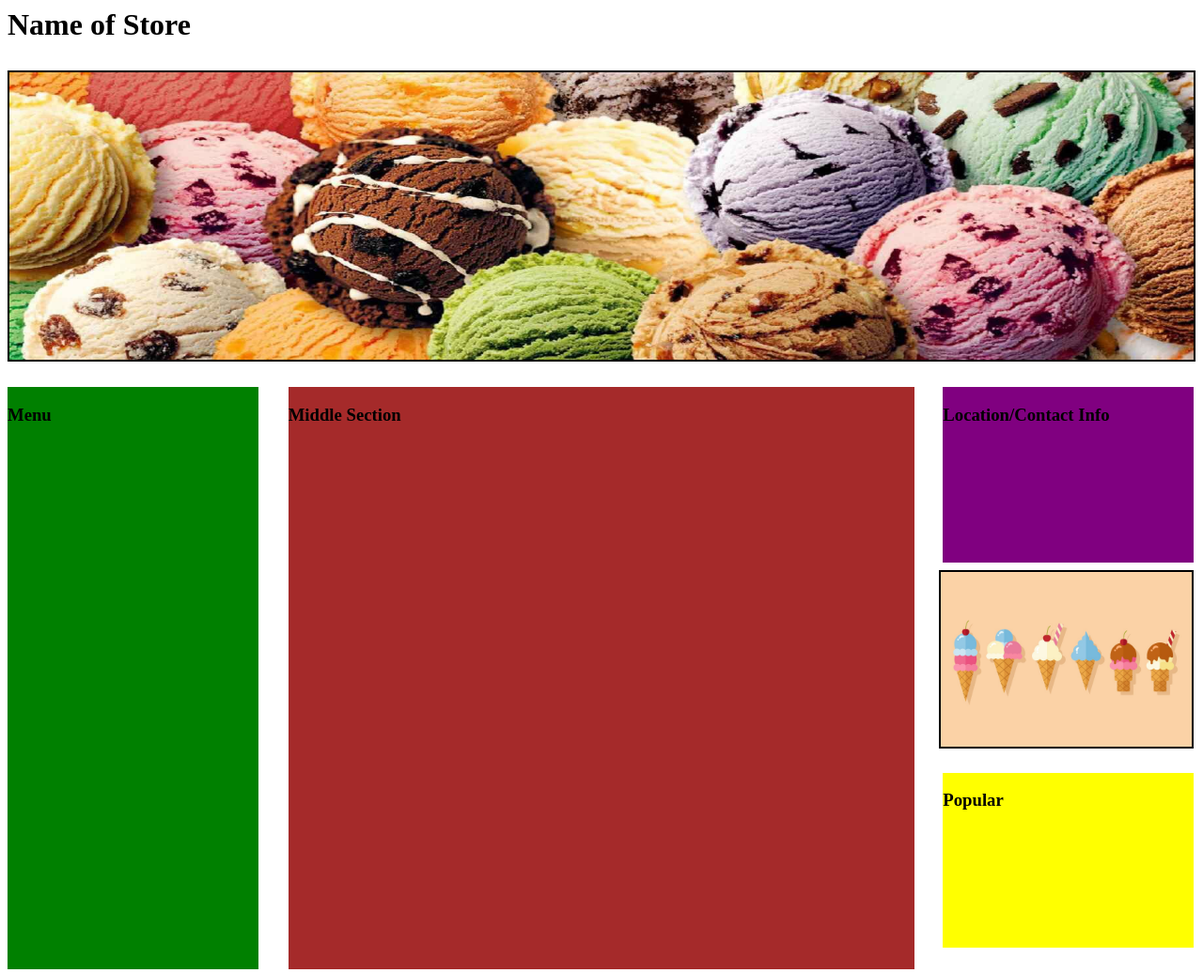
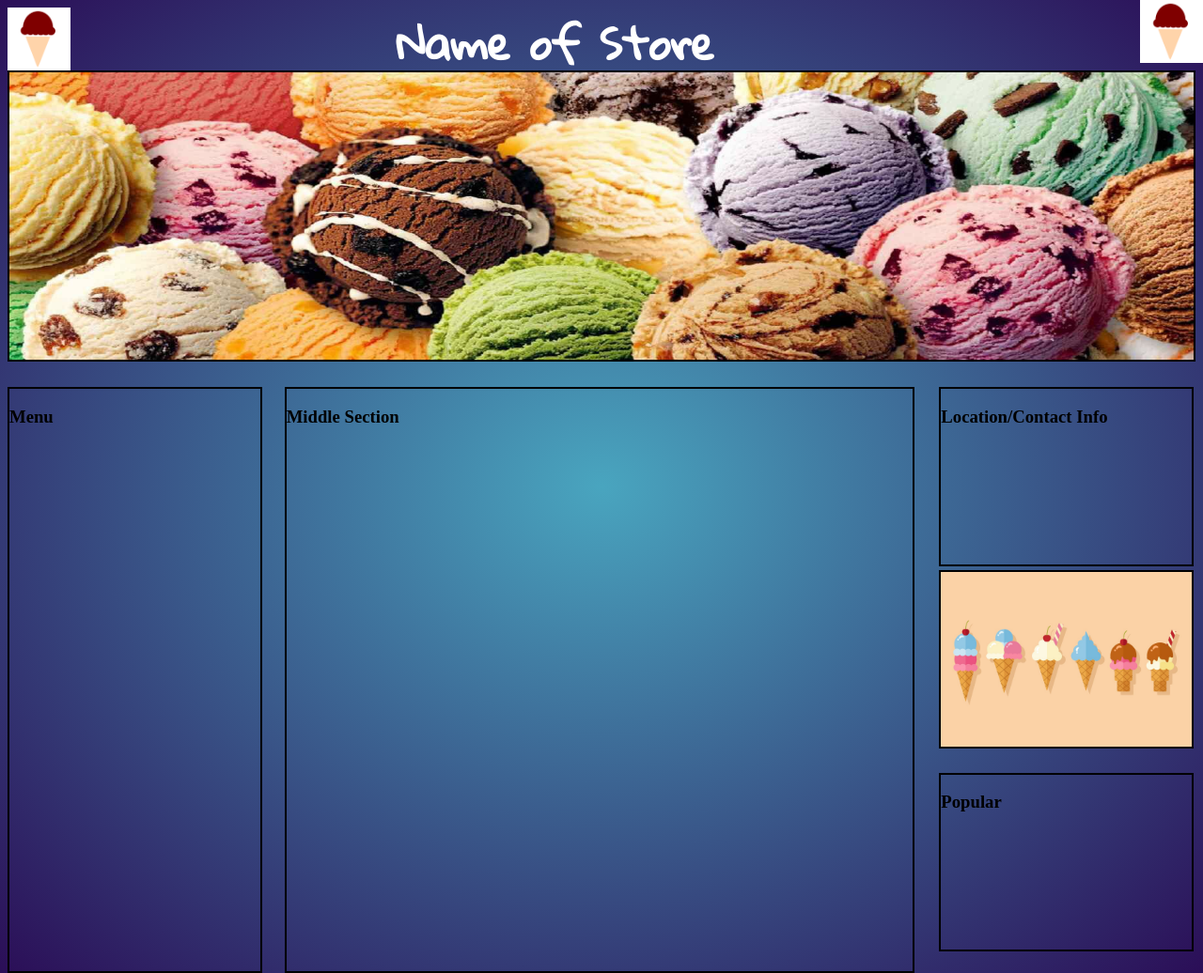
Before and after one commit to ChristopherStanley14/store-website, a plain HTML site: page index.html in a window 1280 px wide. Shown: the whole page at 94% size. Drawn offline with Linux system fonts and the light colour scheme.

Commit message:
Added some css

```diff
--- a/index.html
+++ b/index.html
@@ -3,11 +3,16 @@
 <head>
     <title>Store Website</title>
     <link rel="stylesheet" type="text/css" type="text/css" href="main.css" />
+    <link href="https://fonts.googleapis.com/css?family=Gloria+Hallelujah" rel="stylesheet">
+
+
 </head>
 
-<body>
+<body id="background">
     <div id="header">
-        <h1>Name of Store</h1>
+        <img id="logo" src="images/icecreamlogo.png" alt="icecreamlogo">
+        <h1 id="storename">Name of Store</h1>
+        <img id="logo2" src="images/icecreamlogo.png" alt="icecreamlogo">
     </div>
 
     <div>
--- a/main.css
+++ b/main.css
@@ -1,3 +1,39 @@
+#logo {
+    height: 50pt;
+    width: 50pt;
+}
+
+#logo2 {
+    height: 50pt;
+    width: 50pt;
+    position: absolute;
+    top: 0;
+    right: 0;
+}
+
+#background {
+    background: rgba(73,165,191,1);
+background: -moz-radial-gradient(center, ellipse cover, rgba(73,165,191,1) 0%, rgba(43,14,87,1) 100%);
+background: -webkit-gradient(radial, center center, 0px, center center, 100%, color-stop(0%, rgba(73,165,191,1)), color-stop(100%, rgba(43,14,87,1)));
+background: -webkit-radial-gradient(center, ellipse cover, rgba(73,165,191,1) 0%, rgba(43,14,87,1) 100%);
+background: -o-radial-gradient(center, ellipse cover, rgba(73,165,191,1) 0%, rgba(43,14,87,1) 100%);
+background: -ms-radial-gradient(center, ellipse cover, rgba(73,165,191,1) 0%, rgba(43,14,87,1) 100%);
+background: radial-gradient(ellipse at center, rgba(73,165,191,1) 0%, rgba(43,14,87,1) 100%);
+filter: progid:DXImageTransform.Microsoft.gradient( startColorstr='#49a5bf', endColorstr='#2b0e57', GradientType=1 );
+}
+
+#storename {
+    font-family: 'Gloria Hallelujah', cursive;
+    position: absolute;
+    top: 0;
+    right: 390pt;
+    font-size: 34pt;
+    margin-top: 0;
+    color: white;
+
+
+}
+
 #header {
     height: 80pt;
     margin-bottom: -30pt;
@@ -13,14 +49,14 @@
 }
 
 #menu {
-    background-color: green;
     width: 200pt;
     height: 465pt;
     float: left;
+    border: 2pt solid black;
 }
 
 #about {
-    background-color: purple;
+    border: 2pt solid black;
     float: right;
     width: 200pt;
     height: 140pt;
@@ -39,7 +75,7 @@
 }
 
 #pop {
-    background-color: yellow;
+    border: 2pt solid black;
     float: right;
     width: 200pt;
     height: 140pt;
@@ -49,7 +85,7 @@
 }
 
 #center {
-    background-color: brown;
+    border: 2pt solid black;
     width: 500pt;
     height: 465pt;
     position: absolute;
@@ -57,7 +93,7 @@
 }
 
 #toppings {
-    background-color: pink;
+    border: 2pt solid black;
     width: 950pt;
     height: 100pt;
     position: absolute;
```
Also changed, not shown: images/icecreamlogo.png (added), 3 other files.
